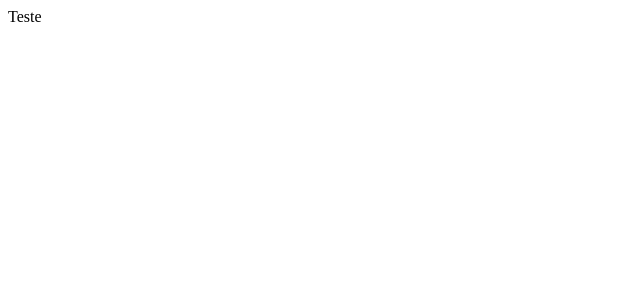
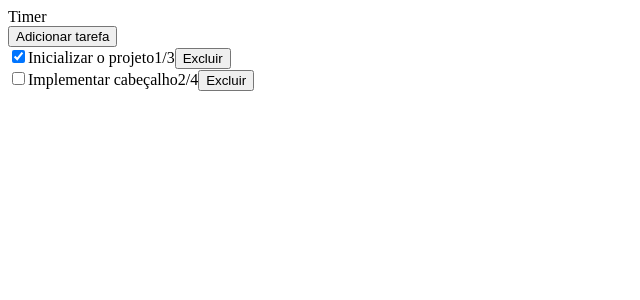
Before and after one commit to VictorTurraF/pomodoro-todo-list-step-by-step, a React (Vite) app: page / in a window 1280 px wide. Shown: the top 300 px of the page, without its empty margins (0-640 px from the left). Built offline with nearby package versions, Linux system fonts and the light colour scheme.

Commit message:
chore: fist component - removed eslint - added editor config

```diff
--- a/src/App.jsx
+++ b/src/App.jsx
@@ -1,9 +1,17 @@
+import Task from "./components/Task"
 
 function App() {
   return (
-    <>
-      Teste
-    </>
+    <div>
+      <div>Timer</div>
+      <div>
+        <button>Adicionar tarefa</button>
+        <div>
+          <Task name="Inicializar o projeto" actPomodoros={1} totalPomodoros={3} isFinished />
+          <Task name="Implementar cabeçalho" actPomodoros={2} totalPomodoros={4} />
+        </div>
+      </div>
+    </div>
   )
 }
 
--- /dev/null
+++ b/src/components/Task.jsx
@@ -0,0 +1,18 @@
+function Task({
+  name = "",
+  totalPomodoros = 0,
+  actPomodoros = 0,
+  isFinished = false,
+  isActive = false,
+}) {
+  return (
+    <div>
+      <input type="checkbox" name="isTaskFinished" id="" checked={isFinished} />
+      <span>{name}</span>
+      <span>{actPomodoros}/{totalPomodoros}</span>
+      <button>Excluir</button>
+    </div>
+  )
+}
+
+export default Task
```
Also changed, not shown: .eslintrc.cjs (deleted), 1 other file (tests, documents, lock files or other folders).
